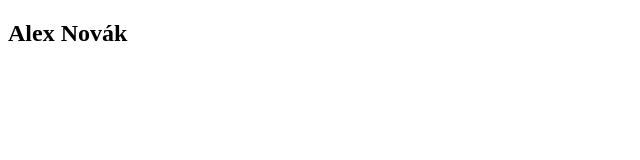
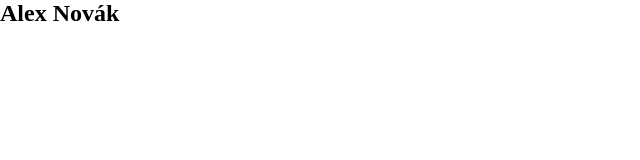
Before and after one commit to vecekspse/evizitika, a plain HTML site: page index.html in a window 1280 px wide. Shown: the whole page, without its empty margins (0-640 px from the left). Drawn offline with Linux system fonts and the light colour scheme.

Commit message:
přidal jsem style.css

```diff
--- /dev/null
+++ b/css/style.css
@@ -0,0 +1,5 @@
+* {
+    box-sizing: border-box;
+    margin: 0;
+    padding: 0;
+}
--- a/index.html
+++ b/index.html
@@ -3,7 +3,8 @@
 <head>
     <meta charset="UTF-8">
     <meta name="viewport" content="width=device-width, initial-scale=1.0">
-    <title><E-vizitka></E-vizitka></title>
+    <title>E-vizitka</title>
+    <link rel="stylesheet" href="css/style.css">
 </head>
 <body>
     <main class="bento-box">
```
